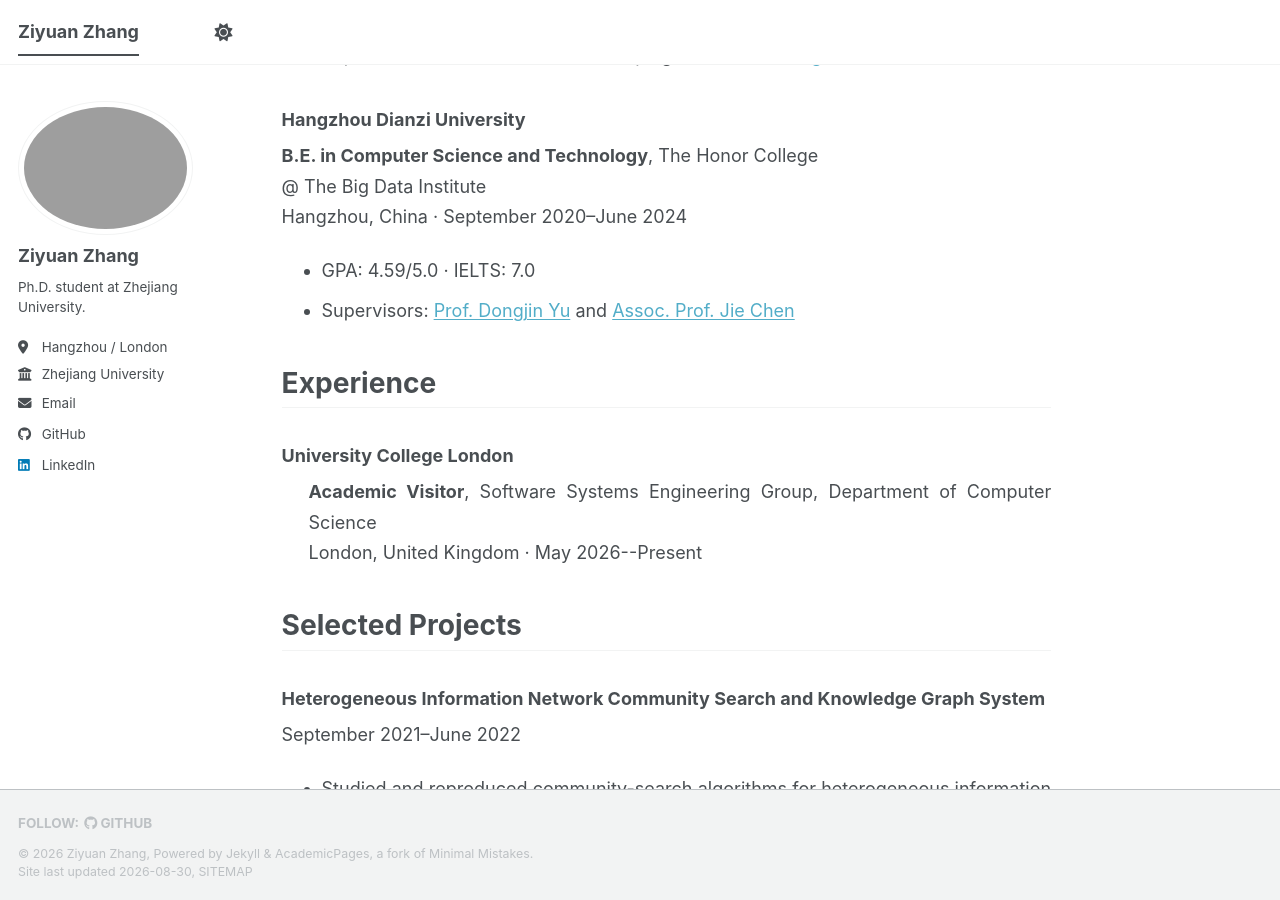
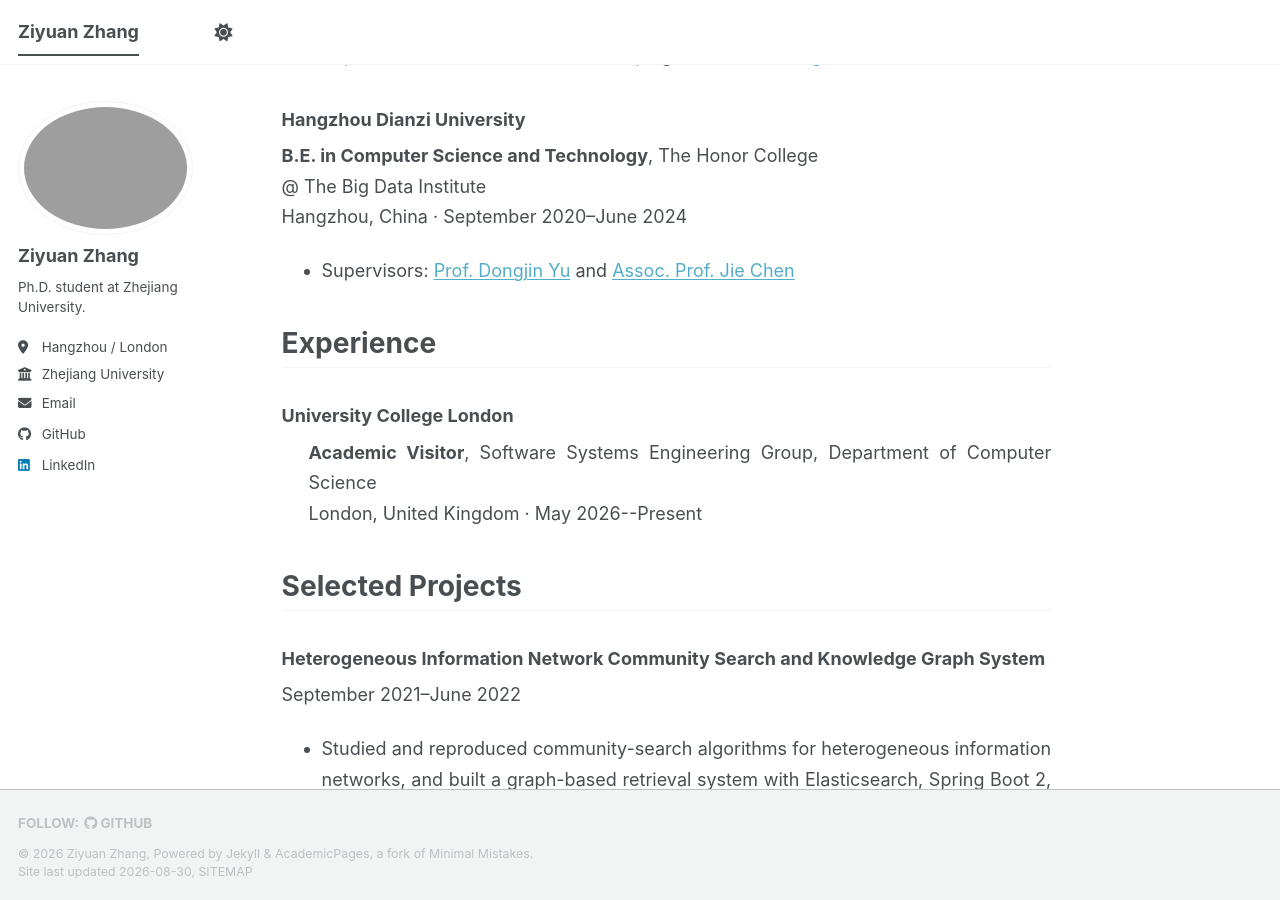
Before and after one commit to TinyyTomato/TinyyTomato.github.io, a Jekyll site: the page built from _pages/about.md, in a window 1280 px wide and 900 px high, scrolled down 1685 px. Built offline with Jekyll 4.4.1, drawn with Linux system fonts in a browser that asks for light colours; a style sheet for code colours, icons or effects is not loaded.

Commit message:
Remove GPA and IELTS details

```diff
--- a/_pages/about.md
+++ b/_pages/about.md
@@ -71,7 +71,6 @@ Hangzhou, China · September 2024--Present
 @ The Big Data Institute<br>
 Hangzhou, China · September 2020--June 2024
 
-- GPA: 4.59/5.0 · IELTS: 7.0
 - Supervisors: [Prof. Dongjin Yu](https://dbsi.hdu.edu.cn/teacher/963.jhtml) and [Assoc. Prof. Jie Chen](https://faculty.hdu.edu.cn/jsjxy/cj2/main.htm)
 
 # Experience
```
